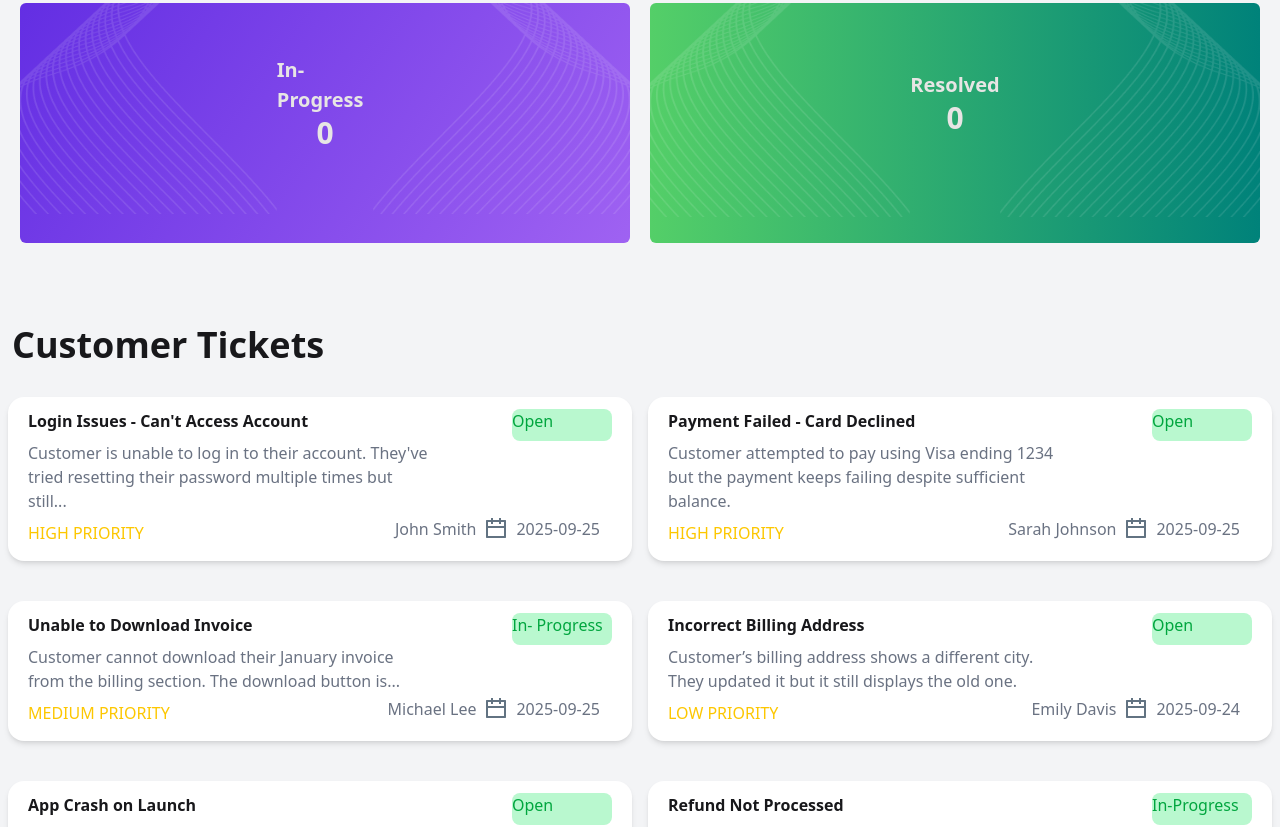
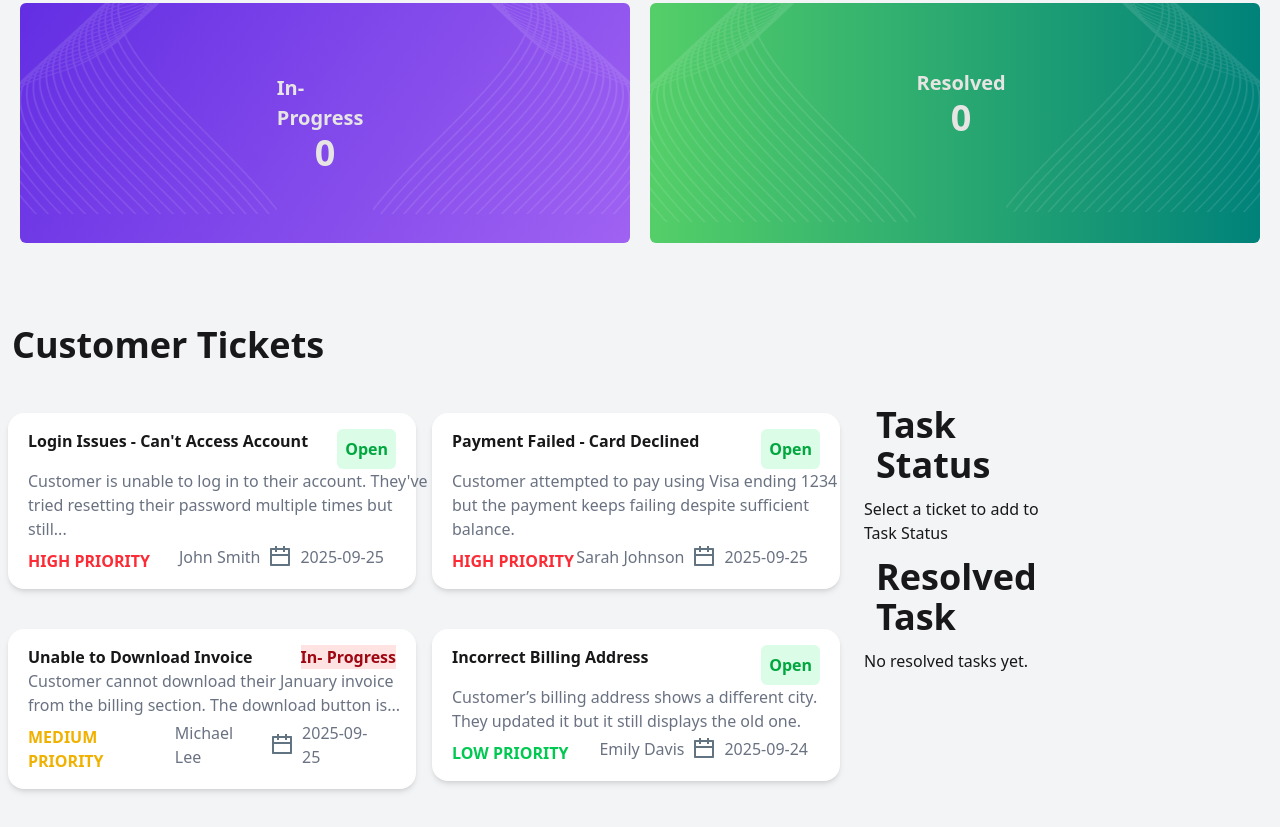
Before and after one commit to Apon2-CSE/Support-Zone, a React (Vite) app: page / in a window 1280 px wide. Shown: the part 140-967 px from the top of the page. Built offline with nearby package versions, Linux system fonts and the light colour scheme.

Commit message:
AllCarts update and some code are update

```diff
--- a/src/Components/Cart/Carts.jsx
+++ b/src/Components/Cart/Carts.jsx
@@ -3,25 +3,39 @@ import Img from "../../assets/ri_calendar-line.png";
 const Cart = ({ CARD }) => {
   return (
     <div>
-      {/* <div className=" flex justify-between container mx-auto mb-4">
-        <h1 className="text-2xl md:text-4xl font-bold p-3">Customer Tickets</h1>
-
-      </div> */}
-
       <div
         className=" bg-white shadow-md
        cursor-pointer  m-2 rounded-2xl"
       >
         <div className="m-5">
-          <div className="flex justify-between   ">
-            <span className="text-[18px ] font-bold mt-3 ">{CARD.title}</span>
-            <span className="bg-green-200 rounded-lg text-green-600 p-[4px 12px 4px 12px] w-[100px] h-[32px] items-center mt-3">
+          <div className="flex justify-between pt-4  ">
+            <span className="text-[20px ] font-bold  ">{CARD.title}</span>
+            <span
+              className={`font-bold items-center ${
+                CARD.status == "In-Progress"
+                  ? `  text-yellow-500 bg-amber-100 p-2 rounded-md`
+                  : CARD.status == "Open"
+                  ? "text-green-600 bg-green-100 p-2  rounded-md"
+                  : "text-red-800 bg-red-100 "
+              }`}
+            >
               {CARD.status}
             </span>
           </div>
           <h1 className="text-gray-500 w-[400px]">{CARD.description}</h1>
           <div className="flex justify-between ">
-            <h1 className="text-yellow-400  mt-2  mb-4"> {CARD.priority}</h1>
+            <h1
+              className={`${
+                CARD.priority == "HIGH PRIORITY"
+                  ? "text-red-500"
+                  : CARD.priority == "MEDIUM PRIORITY"
+                  ? "text-yellow-500"
+                  : "text-green-500 bg"
+              } mt-2 mb-4 font-semibold`}
+            >
+              {" "}
+              {CARD.priority}
+            </h1>
             <div
               className="flex items-center
           "
--- a/src/Components/Count/Counts.jsx
+++ b/src/Components/Count/Counts.jsx
@@ -11,9 +11,9 @@ const Main = () => {
               <div>
                 <img className="md:block hidden" src={bg1} alt="" />
               </div>
-              <div className="text-stone-200 h-[200px] flex flex-col items-center justify-center">
+              <div className="text-stone-200 h-[240px] flex flex-col items-center justify-center">
                 <h1 className="font-bold md:text-[20px] ">In-Progress</h1>
-                <p className="font-semibold md:text-3xl">0</p>
+                <p className="font-semibold md:text-4xl">0</p>
               </div>
               <div>
                 <img className="md:block hidden" src={bg2} alt="" />
@@ -27,10 +27,10 @@ const Main = () => {
               </div>
               <div className="text-stone-200 h-[200px] flex flex-col items-center justify-center">
                 <h1 className="font-bold md:text-[20px] ">Resolved</h1>
-                <p className="font-semibold md:text-3xl">0</p>
+                <p className="font-semibold md:text-4xl">0</p>
               </div>
               <div>
-                <img className="md:block hidden" src={bg2} alt="" />
+                <img className="md:block hidden w-[290px]" src={bg2} alt="" />
               </div>
             </div>
           </div>
--- a/src/Components/Footer/Footer.jsx
+++ b/src/Components/Footer/Footer.jsx
@@ -65,7 +65,7 @@ const Footer = () => {
           </div>
         </div>
         <p
-          className="  max-w-[1200px]  mx-auto border-b-2 border-gray-400
+          className="  max-w-[1600px]  mx-auto border-b-2 border-gray-400
         m-4
         "
         ></p>
--- a/src/Components/main/Main.jsx
+++ b/src/Components/main/Main.jsx
@@ -9,24 +9,33 @@ const Main = ({ FetchName }) => {
   return (
     <>
       <Count></Count>
-      <div className="container mx-auto ">
-        <div>
-          {" "}
-          <h1 className="text-2xl md:text-4xl font-semibold p-3">
-            Customer Tickets
-          </h1>
+
+      <div className=" flex justify-between container mx-auto mb-4">
+        <h1 className="text-2xl md:text-4xl font-bold p-3">Customer Tickets</h1>
+      </div>
+
+      <div className=" container mx-auto grid grid-cols-1 md:grid-cols-12 gap-4   ">
+        <div className=" col-span-1 md:col-span-8 ">
+          <div className="grid grid-cols-1 md:grid-cols-2">
+            {CardLink.map((CARD) => (
+              <Cart CARD={CARD}></Cart>
+            ))}
+          </div>
         </div>
-        <div
-          className="grid col-span-3
-     grid-cols-2 "
-        >
-          {CardLink.map((CARD) => (
-            <Cart CARD={CARD}></Cart>
-          ))}
-        </div>
-        <div>
-          <div className=" flex justify-between container mx-auto mb-4">
-            <h1 className="text-2xl md:text-4xl font-bold p-3">Task Status</h1>
+
+        <div className="col-span-1 md:col-span-2 ">
+          <div>
+            <h1 className="text-[40px] md:text-4xl font-semibold p-3">
+              Task Status
+            </h1>
+            <p>Select a ticket to add to Task Status</p>
+          </div>
+          <div>
+            <h1 className="text-[40px] md:text-4xl font-semibold p-3">
+              {" "}
+              Resolved Task{" "}
+            </h1>
+            <p>No resolved tasks yet.</p>
           </div>
         </div>
       </div>
```
Also changed, not shown: src/assets/Ellipse 22 (1).png (added), src/assets/Ellipse 22.png (added).
